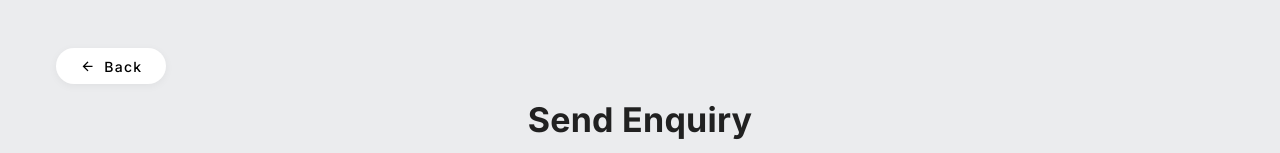
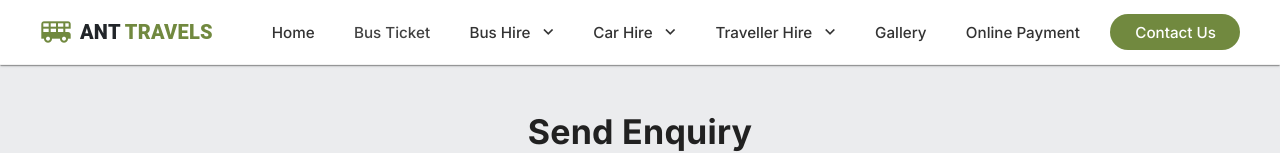
Before and after one commit to saktiswarupmishra/send-enquiry, a Vue app in the folder send-enquiry/frontend/: page /send-enquiry in a window 1280 px wide. Shown: the top 153 px of the page. Built offline with nearby package versions, Linux system fonts and the light colour scheme.

Commit message:
feat: implement SendEnquiry view and navigation components with Vuetify integration

```diff
--- a/send-enquiry/frontend/src/App.vue
+++ b/send-enquiry/frontend/src/App.vue
@@ -1,5 +1,6 @@
 <template>
   <v-app>
+    <NavBar />
     <v-main>
       <router-view />
     </v-main>
@@ -7,6 +8,7 @@
 </template>
 
 <script setup>
+import NavBar from './components/NavBar.vue'
 </script>
 
 <style>
@@ -14,4 +16,4 @@ body {
   font-family: 'Inter', sans-serif;
   background-color: #F5F5F5;
 }
-</style
+</style>
--- /dev/null
+++ b/send-enquiry/frontend/src/components/NavBar.vue
@@ -0,0 +1,205 @@
+<template>
+  <v-app-bar app elevation="1" color="white" class="px-md-4 NavBar">
+    <v-container class="d-flex align-center w-100 max-width-1200 pa-0">
+      <!-- Branding / Logo -->
+      <router-link to="/" class="text-decoration-none d-flex align-center mr-8">
+        <v-icon color="primary" size="x-large" class="mr-2">mdi-bus-double-decker</v-icon>
+        <span class="text-h6 font-weight-black logo-text" style="color: #212529;">ANT <span class="text-primary">TRAVELS</span></span>
+      </router-link>
+
+      <v-spacer></v-spacer>
+
+      <!-- Desktop Navigation Links -->
+      <div class="d-none d-lg-flex align-center navigation-links">
+        <v-btn variant="text" to="/" class="nav-btn">Home</v-btn>
+        <v-btn variant="text" href="https://www.ebookmyseat.in/" target="_blank" class="nav-btn text-grey-darken-3">Bus Ticket</v-btn>
+
+        <!-- Bus Hire Dropdown -->
+        <v-menu open-on-hover transition="slide-y-transition" :close-delay="100">
+          <template v-slot:activator="{ props }">
+            <v-btn variant="text" v-bind="props" class="nav-btn" append-icon="mdi-chevron-down">Bus Hire</v-btn>
+          </template>
+          <v-list class="dropdown-list py-2" bg-color="white" elevation="4">
+            <v-list-item v-for="(item, index) in busHireOptions" :key="index" link class="dropdown-item px-4 py-2">
+              <v-list-item-title class="dropdown-title">{{ item }}</v-list-item-title>
+            </v-list-item>
+          </v-list>
+        </v-menu>
+
+        <!-- Car Hire Dropdown -->
+        <v-menu open-on-hover transition="slide-y-transition" :close-delay="100">
+          <template v-slot:activator="{ props }">
+            <v-btn variant="text" v-bind="props" class="nav-btn" append-icon="mdi-chevron-down">Car Hire</v-btn>
+          </template>
+          <v-list class="dropdown-list py-2" bg-color="white" elevation="4">
+            <v-list-item v-for="(item, index) in carHireOptions" :key="index" link class="dropdown-item px-4 py-2">
+              <v-list-item-title class="dropdown-title">{{ item }}</v-list-item-title>
+            </v-list-item>
+          </v-list>
+        </v-menu>
+
+        <!-- Traveller Hire Dropdown -->
+        <v-menu open-on-hover transition="slide-y-transition" :close-delay="100">
+          <template v-slot:activator="{ props }">
+            <v-btn variant="text" v-bind="props" class="nav-btn" append-icon="mdi-chevron-down">Traveller Hire</v-btn>
+          </template>
+          <v-list class="dropdown-list py-2" bg-color="white" elevation="4">
+            <v-list-item v-for="(item, index) in travellerHireOptions" :key="index" link class="dropdown-item px-4 py-2">
+              <v-list-item-title class="dropdown-title">{{ item }}</v-list-item-title>
+            </v-list-item>
+          </v-list>
+        </v-menu>
+
+        <v-btn variant="text" to="/gallery" class="nav-btn">Gallery</v-btn>
+        <v-btn variant="text" to="/payment" class="nav-btn">Online Payment</v-btn>
+        <v-btn variant="flat" color="primary" to="/contact" class="nav-btn ml-2 px-6 rounded-pill text-white fw-bold">Contact Us</v-btn>
+      </div>
+
+      <!-- Mobile Menu Toggle -->
+      <v-btn icon class="d-lg-none" @click="drawer = !drawer">
+        <v-icon color="grey-darken-3">mdi-menu</v-icon>
+      </v-btn>
+    </v-container>
+  </v-app-bar>
+
+  <!-- Mobile Navigation Drawer -->
+  <v-navigation-drawer v-model="drawer" temporary location="right">
+    <div class="pa-4 pt-6 d-flex justify-space-between align-center border-b">
+        <router-link to="/" class="text-decoration-none d-flex align-center">
+            <v-icon color="primary" size="large" class="mr-2">mdi-bus-double-decker</v-icon>
+            <span class="text-subtitle-1 font-weight-black" style="color: #212529;">ANT <span class="text-primary">TRAVELS</span></span>
+        </router-link>
+        <v-btn icon size="small" variant="text" @click="drawer = false">
+            <v-icon>mdi-close</v-icon>
+        </v-btn>
+    </div>
+    <v-list nav class="mt-2">
+      <v-list-item to="/" prepend-icon="mdi-home-outline" title="Home" class="mb-1"></v-list-item>
+      <v-list-item href="https://www.ebookmyseat.in/" target="_blank" prepend-icon="mdi-ticket-outline" title="Bus Ticket" class="mb-1"></v-list-item>
+
+      <v-list-group value="Bus Hire">
+        <template v-slot:activator="{ props }">
+          <v-list-item v-bind="props" prepend-icon="mdi-bus" title="Bus Hire" class="mb-1"></v-list-item>
+        </template>
+        <v-list-item v-for="(item, i) in busHireOptions" :key="i" :title="item" class="pl-12"></v-list-item>
+      </v-list-group>
+
+      <v-list-group value="Car Hire">
+        <template v-slot:activator="{ props }">
+          <v-list-item v-bind="props" prepend-icon="mdi-car-outline" title="Car Hire" class="mb-1"></v-list-item>
+        </template>
+        <v-list-item v-for="(item, i) in carHireOptions" :key="i" :title="item" class="pl-12"></v-list-item>
+      </v-list-group>
+
+      <v-list-group value="Traveller Hire">
+        <template v-slot:activator="{ props }">
+          <v-list-item v-bind="props" prepend-icon="mdi-van-passenger" title="Traveller Hire" class="mb-1"></v-list-item>
+        </template>
+        <v-list-item v-for="(item, i) in travellerHireOptions" :key="i" :title="item" class="pl-12"></v-list-item>
+      </v-list-group>
+
+      <v-list-item to="/gallery" prepend-icon="mdi-image-multiple-outline" title="Gallery" class="mb-1"></v-list-item>
+      <v-list-item to="/payment" prepend-icon="mdi-credit-card-outline" title="Online Payment" class="mb-1"></v-list-item>
+      <v-list-item to="/contact" prepend-icon="mdi-phone-outline" title="Contact Us" class="mb-1"></v-list-item>
+    </v-list>
+  </v-navigation-drawer>
+</template>
+
+<script setup>
+import { ref } from 'vue'
+
+const drawer = ref(false)
+
+const busHireOptions = [
+  'Bus Hire for Outstation',
+  'Delhi To Agra',
+  'Delhi To Ayodhya',
+  'Delhi to Haridwar Rishikesh',
+  'Delhi to Jaipur',
+  'Delhi to Jim Corbett',
+  'Delhi Sightseeing'
+]
+
+const carHireOptions = [
+  'Car Hire for Outstation',
+  'Delhi Sightseeing Tour',
+  'Delhi to Agra Taj Mahal Tour',
+  'Delhi to Haridwar Rishikesh Tour',
+  'Delhi to Jaipur Tour',
+  'Delhi to Jim Corbett Nainital Tour'
+]
+
+const travellerHireOptions = [
+  'Traveller Hire for Outstation',
+  'Delhi to Agra',
+  'Delhi to Haridwar Rishikesh',
+  'Delhi to Jaipur',
+  'Delhi To Jim Corbett',
+  'Delhi Sightseeing'
+]
+</script>
+
+<style scoped>
+.NavBar {
+  font-family: 'Inter', sans-serif;
+  border-bottom: 1px solid rgba(0, 0, 0, 0.05) !important;
+}
+
+.max-width-1200 {
+  max-width: 1200px;
+  margin: 0 auto;
+}
+
+.logo-text {
+  letter-spacing: 0.5px;
+}
+
+.navigation-links {
+  gap: 6px;
+}
+
+.nav-btn {
+  text-transform: none;
+  font-weight: 500;
+  font-size: 0.95rem;
+  letter-spacing: 0;
+  color: #333333;
+  transition: all 0.2s ease-in-out;
+}
+
+.nav-btn:hover:not(.v-btn--variant-flat) {
+  color: var(--v-primary-base, #1976D2) !important;
+  background-color: transparent !important;
+}
+
+.dropdown-list {
+  border-radius: 12px;
+  min-width: 250px;
+  border: 1px solid rgba(0,0,0,0.06);
+  box-shadow: 0 10px 25px rgba(0,0,0,0.08) !important;
+}
+
+.dropdown-item {
+  transition: all 0.2s ease;
+  border-radius: 6px;
+  margin: 0 8px;
+}
+
+.dropdown-item:hover {
+  background-color: rgba(25, 118, 210, 0.06);
+  color: var(--v-primary-base, #1976D2);
+}
+
+.dropdown-title {
+  font-size: 0.9rem;
+  font-weight: 500;
+  color: #495057;
+  white-space: normal;
+  line-height: 1.4;
+}
+
+:deep(.v-list-item--active) {
+    background-color: rgba(25, 118, 210, 0.08) !important;
+    color: var(--v-primary-base, #1976D2) !important;
+}
+</style>
--- a/send-enquiry/frontend/src/views/SendEnquiry.vue
+++ b/send-enquiry/frontend/src/views/SendEnquiry.vue
@@ -4,12 +4,6 @@
       <!-- Header -->
       <v-row class="mb-6">
         <v-col cols="12" class="text-center">
-          <!-- Back button -->
-          <div class="d-flex justify-start mb-4">
-            <v-btn variant="flat" color="white" class="rounded-pill px-6 font-weight-medium text-capitalize shadow-sm" rounded>
-              <v-icon left size="small" class="mr-2">mdi-arrow-left</v-icon> Back
-            </v-btn>
-          </div>
           <h1 class="text-h4 font-weight-black text-grey-darken-4 mb-2" style="font-family: 'Inter', sans-serif;">Send Enquiry</h1>
           <p class="text-subtitle-1 text-grey-darken-1 font-weight-medium">"Book Bus, Tempo Traveller & Car at Best Price in Delhi NCR"</p>
         </v-col>
```
